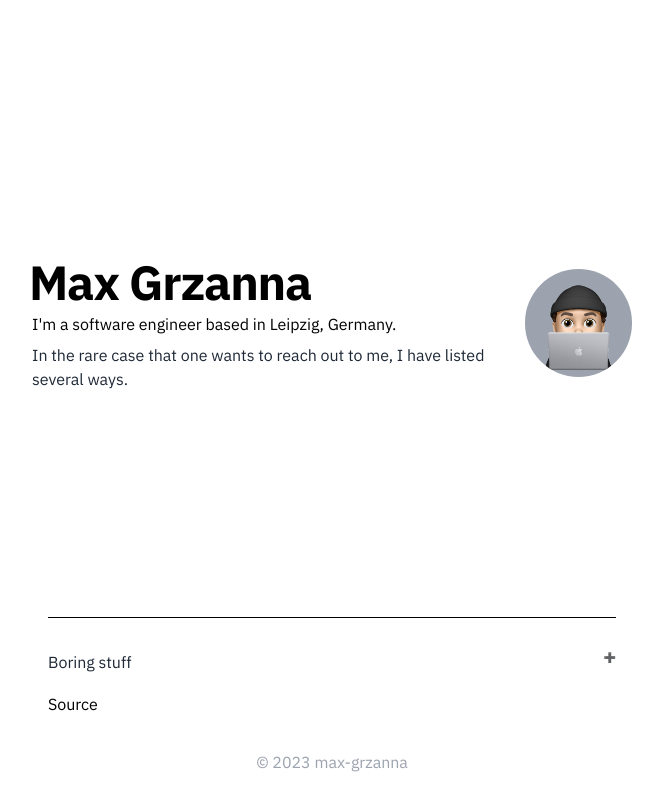
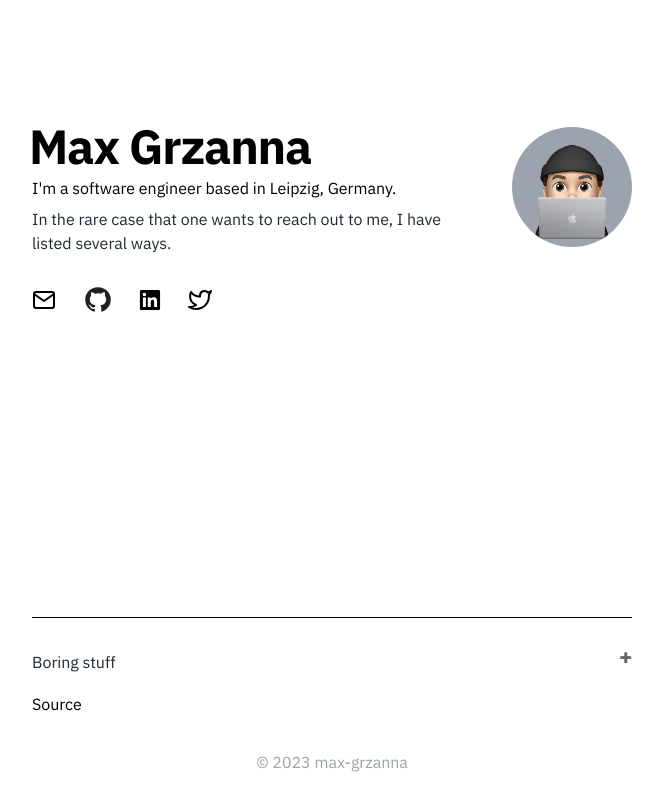
Before and after one commit to max-grzanna/homepage, a plain HTML site: page index.html in a window 1280 px wide. Shown: the whole page, without its empty margins (308-971 px from the left). Drawn offline with Linux system fonts and the light colour scheme.

Commit message:
add socials

```diff
--- a/index.html
+++ b/index.html
@@ -26,9 +26,10 @@
     />
   </head>
   <body>
+    <div class="main">
       <div class="intro-container">
         <div class="intro-wrapper">
-        <div>
+          <div class="intro-text">
             <h1>Max Grzanna</h1>
             <h2>I'm a software engineer based in Leipzig, Germany.</h2>
             <p>
@@ -42,10 +43,30 @@
             </span>
           </div>
         </div>
+        <div class="contact-container">
+          <div class="contact-icon">
+            <a href="mailto:max-grzanna@gmail.com">
+              <img src="public/images/icons/mail.svg" alt="mail" />
+            </a>
           </div>
-    <div class="contact-container">
-      <div></div>
+          <div class="contact-icon">
+            <a href="github.com/max-grzanna">
+              <img src="public/images/icons/github.svg" alt="github" />
+            </a>
           </div>
+          <div class="contact-icon">
+            <a href="mailto:max-grzanna@gmail.com">
+              <img src="public/images/icons/linkedin.svg" alt="linkedin" />
+            </a>
+          </div>
+          <div class="contact-icon">
+            <a href="mailto:max-grzanna@gmail.com">
+              <img src="public/images/icons/twitter.svg" alt="twitter" />
+            </a>
+          </div>
+        </div>
+      </div>
+
       <div class="footer-wrapper">
         <div class="footer">
           <div class="footer-container">
@@ -74,5 +95,6 @@
         </div>
       </div>
       <script src="index.js"></script>
+    </div>
   </body>
 </html>
--- a/styles.css
+++ b/styles.css
@@ -33,10 +33,12 @@
   margin: 0;
 }
 
-body {
+
+.main {
   -webkit-font-smoothing: antialiased;
   min-height: 100vh;
-  margin:0;
+  width: 600px;
+  margin: auto;
   display:flex;
   flex-direction:column;
 }
@@ -70,7 +72,6 @@ p, span {
 }
 
 .intro-wrapper {
-  width: 600px;
   margin-left: auto;
   margin-right: auto;
   display: flex;
@@ -78,8 +79,15 @@ p, span {
   align-items: center;
 }
 
+.intro-text {
+  flex-basis: 70%;
+}
+
 .intro-container {
   flex: 1;
+  display: flex;
+  flex-direction: column;
+  gap: 2rem;
   margin-top: 20%;
 }
 
@@ -114,15 +122,25 @@ p, span {
   background-color: #9CA3AF;
 }
 
+.contact-container {
+  display: flex;
+  flex-direction: row;
+  gap: 1.5rem;
+  align-items: center;
+}
+
+.contact-icon {
+  width: 1.75rem;
+  height: auto;
+}
+
 .footer {
   padding-top: 2rem;
   border-top: 1px solid black;
 }
 
 .footer-wrapper {
-  width: 600px;
-  padding: .5rem 1rem;
-  margin:  auto;
+  padding: .5rem 0;
 }
 
 .footer-container {
@@ -198,21 +216,34 @@ p, span {
 }
 
 @media (max-width:481px)  {
+
+  .main {
+    width: 100%;
+    padding: 0 2rem;
+  }
+
   .intro-wrapper {
     width: 100%;
-    padding: 0 2rem;
     flex-direction: column-reverse;
     align-items: flex-start;
     gap: 1rem;
+  }
+
+  .intro-container {
+    gap: 2rem;
   }
 
   .intro-container p {
     margin-top: 1.5rem;
   }
 
+  .contact-icon {
+    width: 2rem;
+  }
+
   .footer-wrapper {
     width: 100%;
-    padding: .5rem 2rem;
+    padding: .5rem 0;
   }
 
   .footer-container {
```
Also changed, not shown: public/images/icons/github.svg (added), public/images/icons/linkedin.svg (added), public/images/icons/mail.svg (added), public/images/icons/twitter.svg (added). Lines whose indentation alone changed are shown as unchanged.
